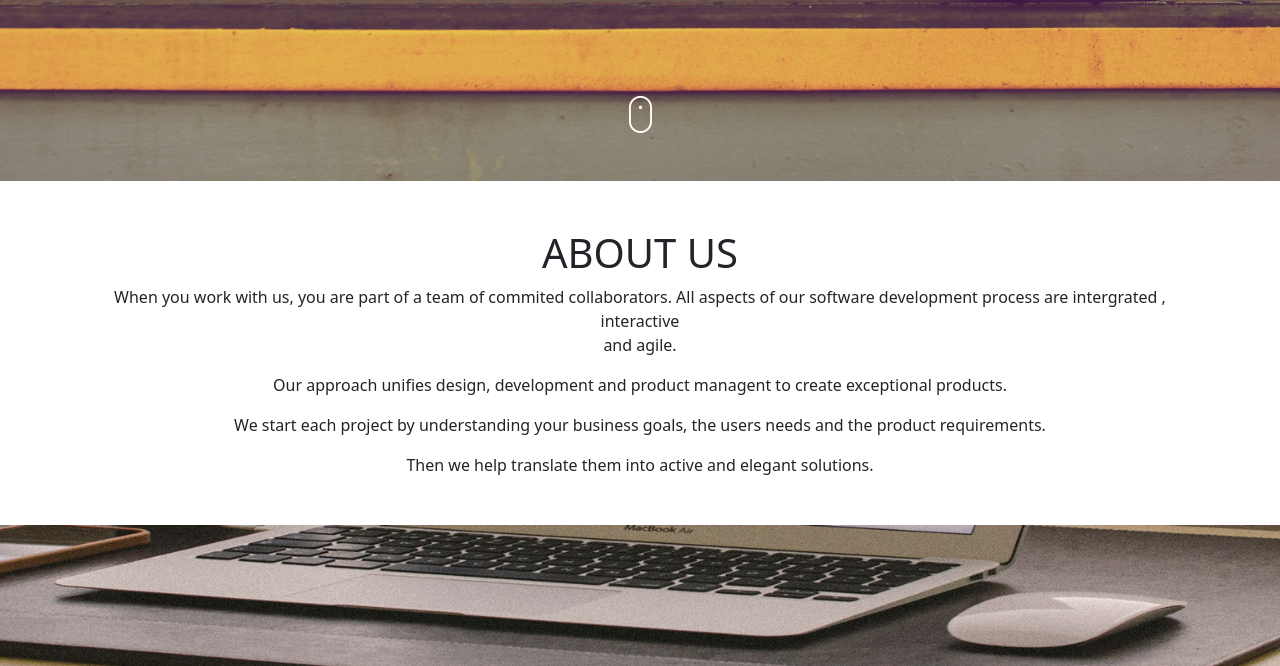
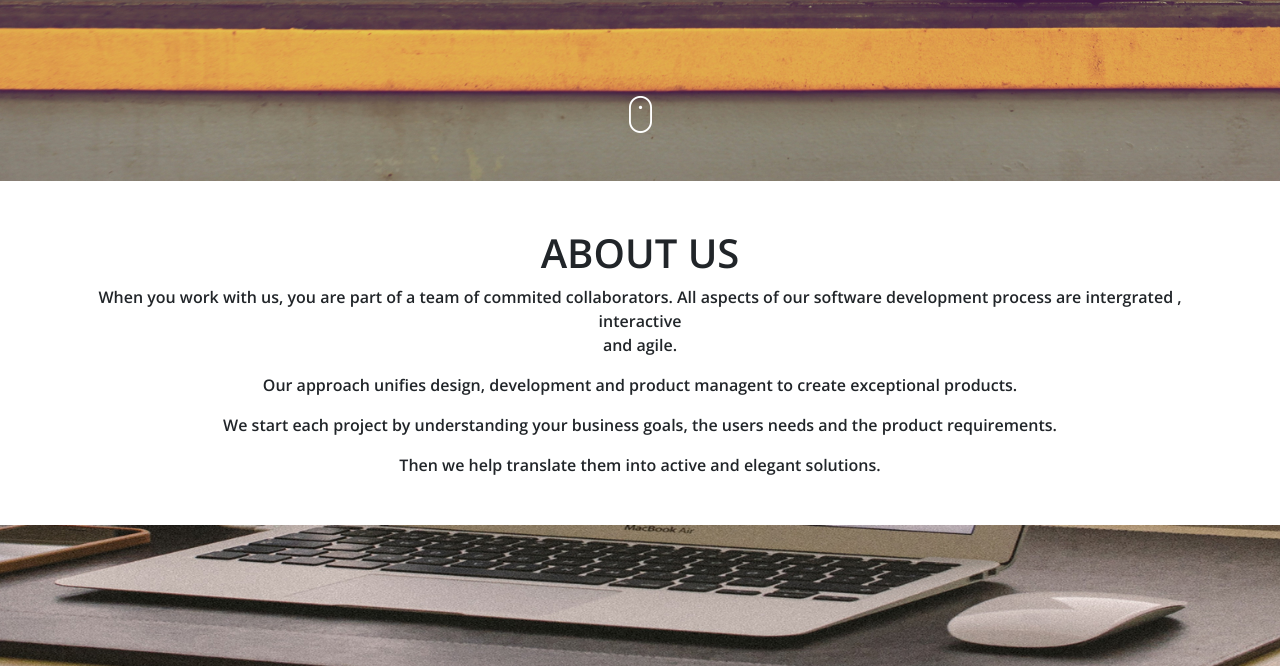
Before and after one commit to clarelimo/Delani-Studio, a plain HTML site: page index.html in a window 1280 px wide. Shown: the part 584-1250 px from the top of the page. Drawn offline with nearby package versions, Linux system fonts and the light colour scheme.

Commit message:
google fonts added

```diff
--- a/css/style.css
+++ b/css/style.css
@@ -1,3 +1,6 @@
+body{
+    font-family: 'Open Sans', sans-serif;
+}
 .landing{
     background-image: url("../images/backgrounds/h_img.jpg");
     background-size: cover;
--- a/index.html
+++ b/index.html
@@ -5,6 +5,8 @@
     <meta http-equiv="X-UA-Compatible" content="IE=edge">
     <meta name="viewport" content="width=device-width, initial-scale=1.0">
     <title>Delani Studio</title>
+    <link rel="preconnect" href="https://fonts.gstatic.com">
+<link href="https://fonts.googleapis.com/css2?family=Open+Sans:wght@600&display=swap" rel="stylesheet">
     <link rel="stylesheet" href="./css/bootstrap.css">
     <link rel="stylesheet" href="./css/style.css">
     <script src="./js/jquery.js"></script>
```
